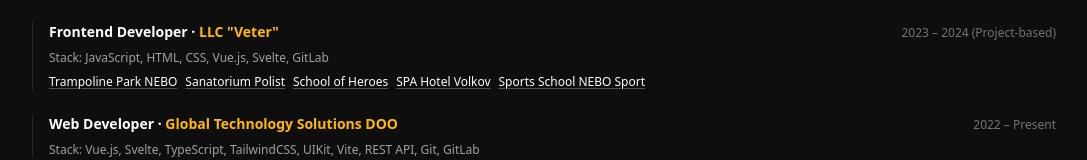
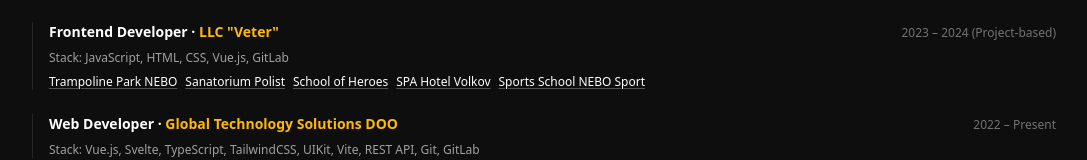
Before and after one commit to Evgenii-Mishechkin/ev-next-portfolio, a Next.js app: page /en in a window 1280 px wide. Shown: the part 426-586 px from the top of the page, without its empty margins (96-1183 px from the left). Built offline with nearby package versions, Linux system fonts and the light colour scheme.

Commit message:
Stack correction in data

```diff
--- a/src/data/data.ts
+++ b/src/data/data.ts
@@ -34,7 +34,7 @@
     company: 'LLC "Veter"',
     role: "Frontend Developer",
     period: "2023 – 2024 (Project-based)",
-    stack: ["JavaScript", "HTML", "CSS", "Vue.js", "Svelte", "GitLab"],
+    stack: ["JavaScript", "HTML", "CSS", "Vue.js", "GitLab"],
     links: [
       { label: "Trampoline Park NEBO", href: "https://nebojump.ru/" },
       { label: "Sanatorium Polist", href: "https://sanatory-polist.ru/" },
```
